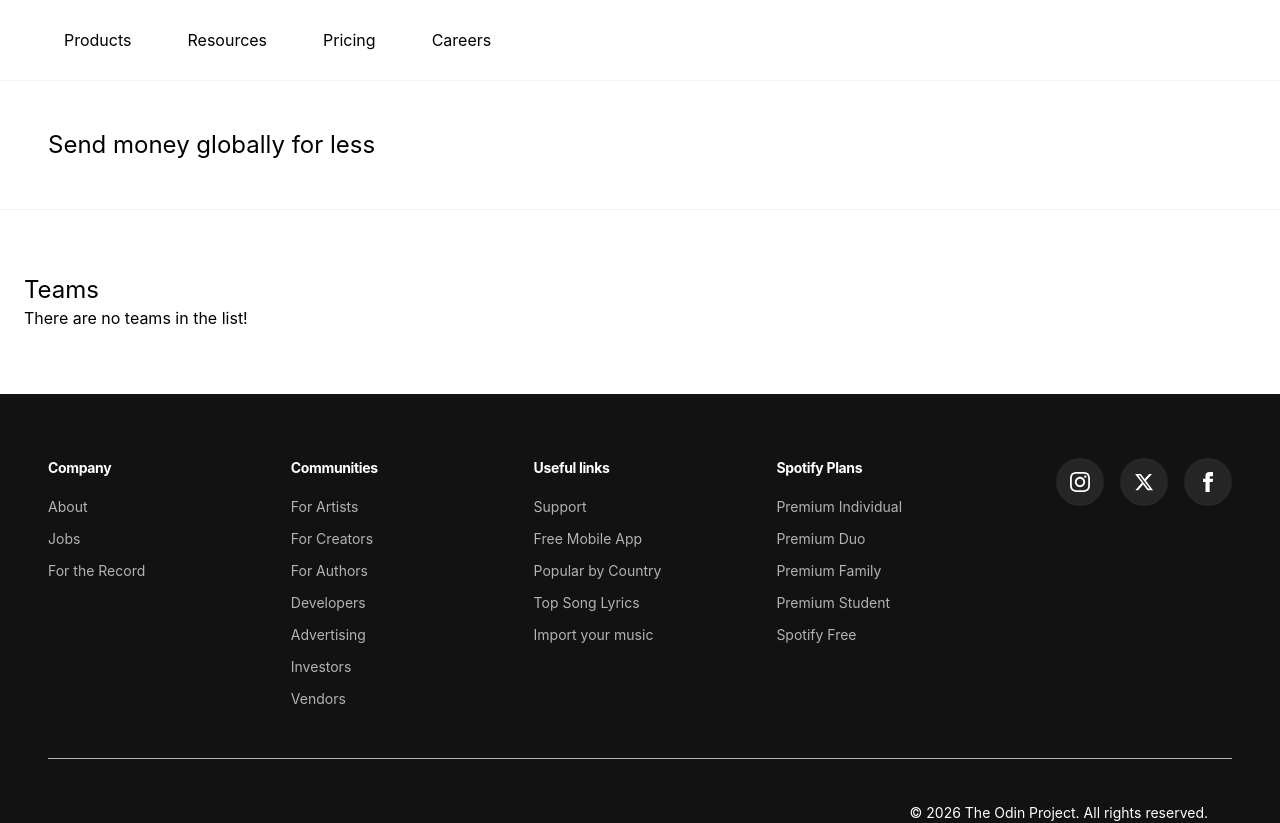
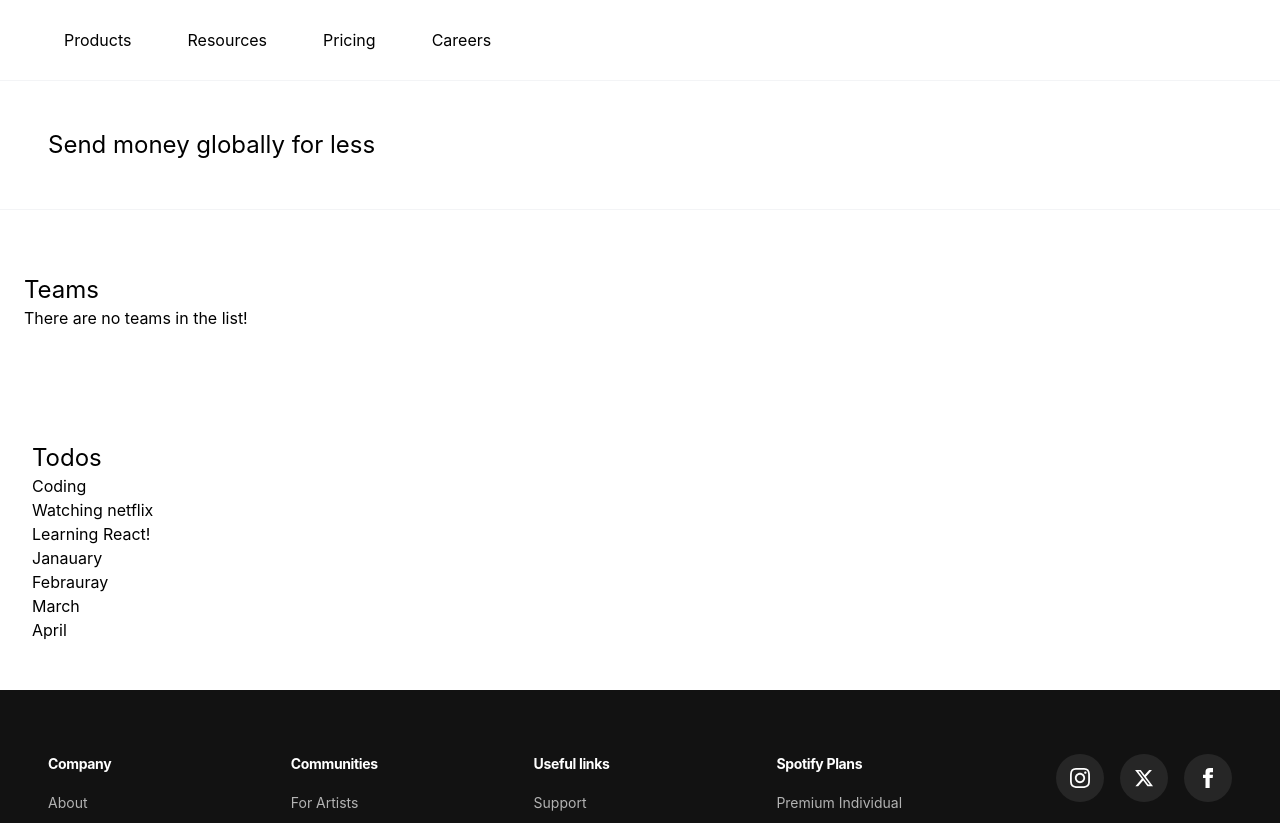
Before and after one commit to moo-farah/odin-react, a React (Vite) app: page / in a window 1280 px wide. Shown: the top 823 px of the page. Built offline with nearby package versions, Linux system fonts and the light colour scheme.

Commit message:
feat: add keys to Todo list in Todos.jsx

```diff
--- a/src/App.jsx
+++ b/src/App.jsx
@@ -2,6 +2,7 @@ import Footer from "./components/Footer"
 import MainContent from "./components/MainContent"
 import Narbar from "./components/Narbar"
 import { Teams } from "./components/Teams"
+import Todos from "./components/Todos"
 
 
 const App = () => {
@@ -10,6 +11,7 @@ const App = () => {
     <Narbar />
     <MainContent />
     <Teams />
+    <Todos />
     <Footer />
 
    </>
--- /dev/null
+++ b/src/components/Todos.jsx
@@ -0,0 +1,24 @@
+const Todos = () => {
+    const todos = [
+        { task: "Coding", id: crypto.randomUUID() },
+        { task: "Watching netflix", id: crypto.randomUUID() },
+        { task: "Learning React!", id: crypto.randomUUID() },
+    ];
+
+    const months = ['Janauary', 'Febrauray', 'March', 'April']
+  return (
+    <div className="max-w-7xl py-12 px-8">
+        <h1 className="text-2xl">Todos</h1>
+        <ul>
+        {todos.map((todo) => (
+            <li key={todo.id}> {todo.task}</li>
+        ))}
+        {months.map((month, index) => (
+            <li key={index}>{month}</li>
+        ))}
+    </ul>
+    </div>
+  )
+}
+
+export default Todos
--- a/src/components/notes.md
+++ b/src/components/notes.md
@@ -23,3 +23,7 @@ Is the process of React taking your components code (JSX) and turning it into ac
  - Conditionally rendering UI: is showing different UI depending on some condition - state, props, or any JS expression
 
 **Rendering:** is not updating the DOM. Rendering is just React doing the math behind the scenes - calling functions and comparing the new UI with the old one (a process called **reconciliation or diffing**)
+
+### Keys in React
+Are special string attributes you need to incluse when rendering lists of elements.
+They act as unique identifiers for items in an array, helping React keep track of which items have changed, been added, or been removed.
```
